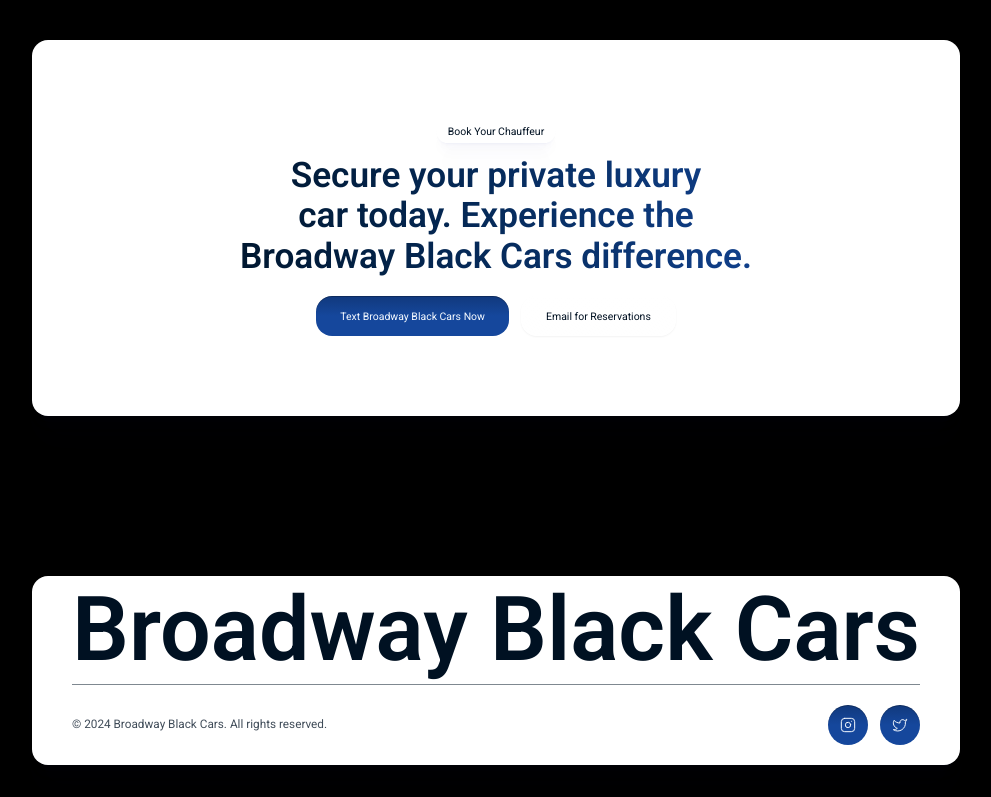
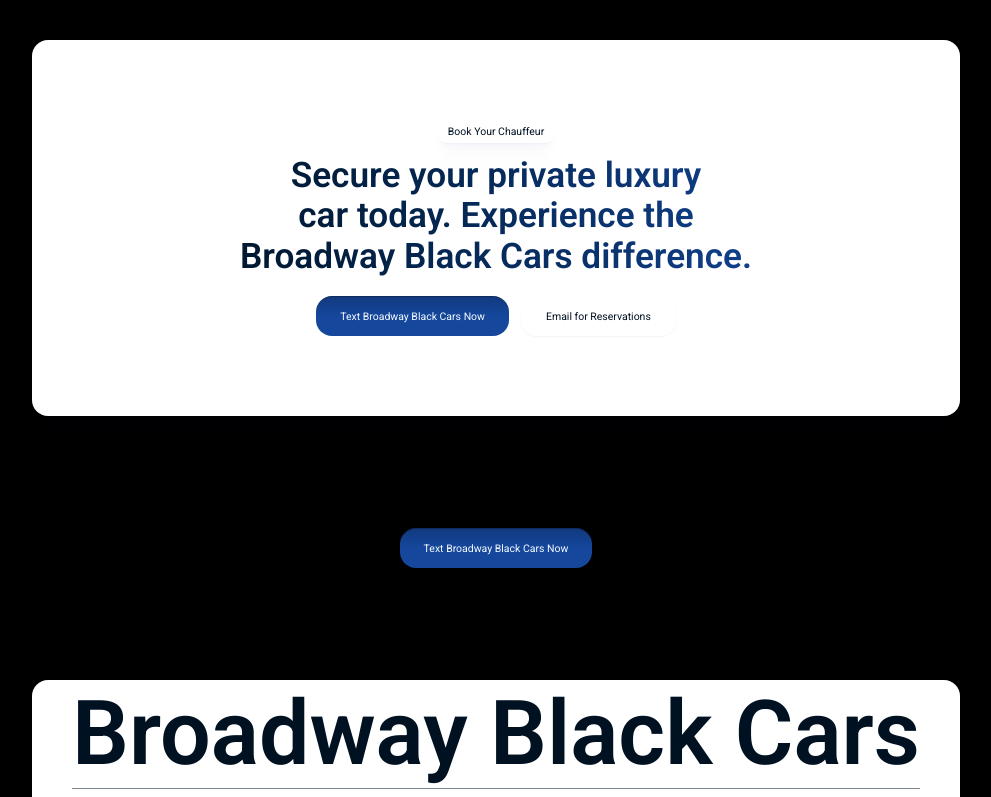
Before and after one commit to dmytro-webild/9c69200e-8b31-4134-bad5-29731a5e0010, a React (Vite) app: page / in a window 1280 px wide. Shown: the part 3927-4724 px from the top of the page, without its empty margins (144-1135 px from the left). Built offline with nearby package versions, Linux system fonts and the light colour scheme; a web font is replaced by a local one.

Commit message:
Bob AI: fix build errors (attempt 1)

```diff
--- a/src/components/Layout.tsx
+++ b/src/components/Layout.tsx
@@ -5,6 +5,7 @@ import SiteBackgroundSlot from "@/components/ui/SiteBackgroundSlot";
 import { Instagram, Twitter } from "lucide-react";
 import { Outlet } from 'react-router-dom';
 import { StyleProvider } from "@/components/ui/StyleProvider";
+import Button from "@/components/ui/Button";
 
 export default function Layout() {
   const navItems = [
@@ -54,6 +55,9 @@ export default function Layout() {
         <Outlet />
       </main>
       <SectionErrorBoundary name="footer">
+        <div className="flex justify-center w-full py-8 bg-background">
+          <Button text="Text Broadway Black Cars Now" href="sms:6153392522" variant="primary" />
+        </div>
         <FooterMinimal
       brand="Broadway Black Cars"
       copyright="© 2024 Broadway Black Cars. All rights reserved."
@@ -67,10 +71,6 @@ export default function Layout() {
           href: "#",
         },
       ]}
-      ctaButton={{
-        text: "Text Broadway Black Cars Now",
-        href: "sms:6153392522"
-      }}
     />
       </SectionErrorBoundary>
     </StyleProvider>
```
